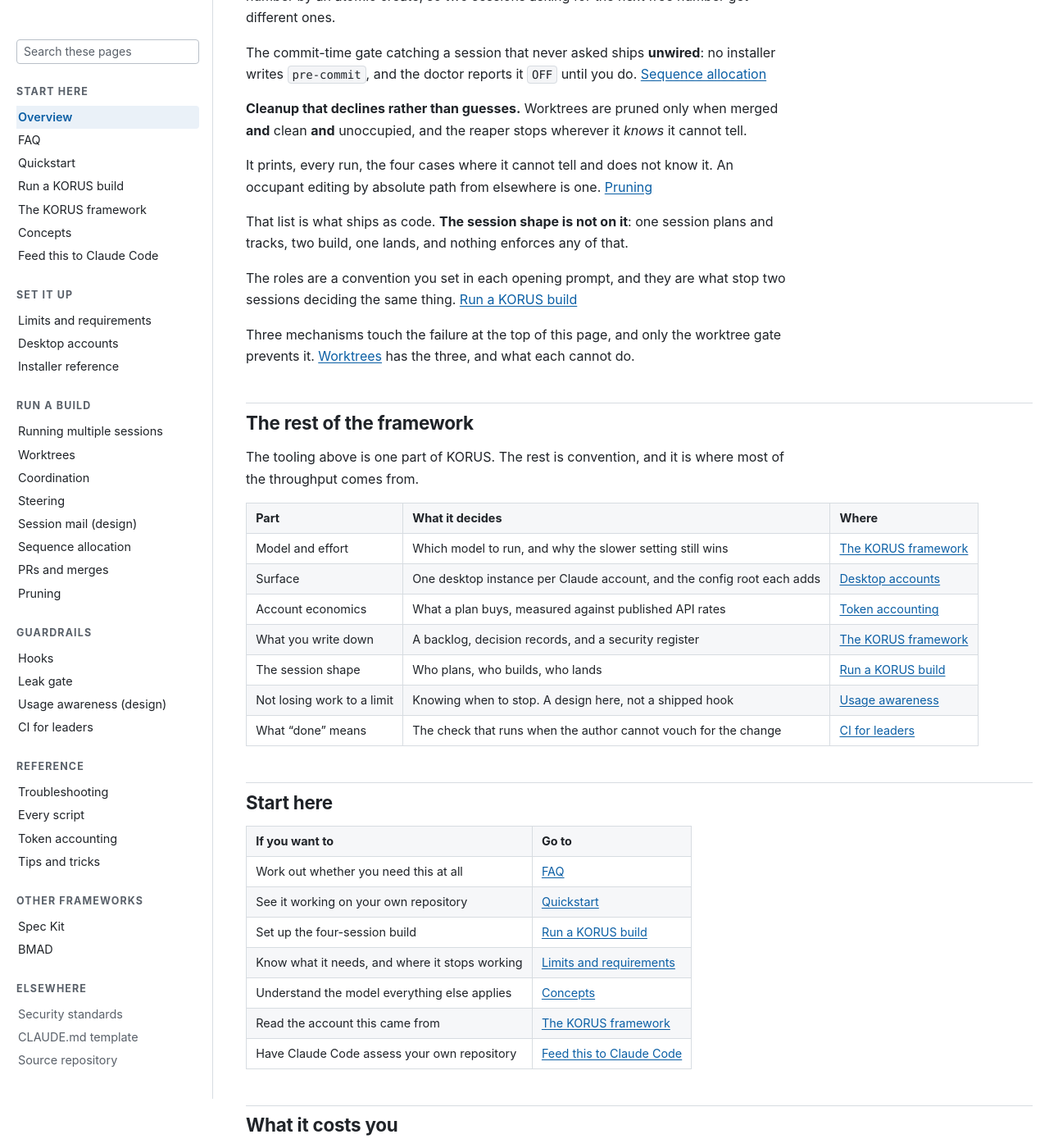
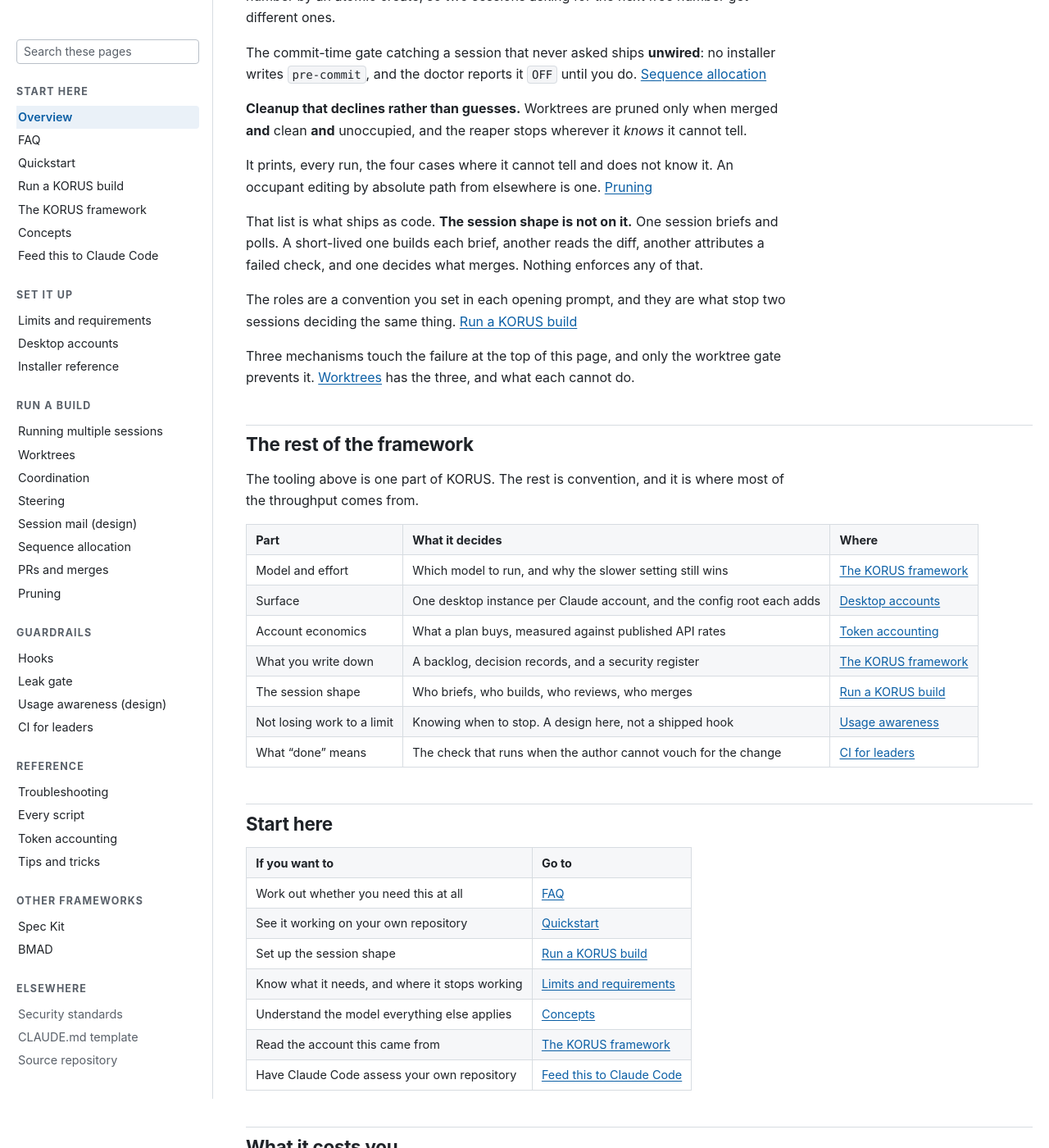
Before and after one commit to wshallwshall/claude-multisession, a Jekyll site: the page built from docs/index.md, in a window 1280 px wide and 1400 px high, scrolled down 2509 px. Shown: the whole window at 82% size. Built offline with Jekyll 4.4.1, drawn with Linux system fonts in a browser that asks for light colours.

Commit message:
docs: correct the landing page and regenerate the Word copy, which the last commit left red
TWO DEFECTS A COMPLETENESS CRITIC FOUND AFTER e018000 LANDED. Both were
reported by verifiers before that commit and neither was acted on, which is the
failure the critic exists to catch.

THE LANDING PAGE STILL SOLD THE RETIRED SHAPE. docs/index.md is the site's front
door and it described one session planning, two building and one landing, in
three live routes: the prose at line 123, the reading-order row at 143, and the
"Start here" cell at 153 naming "the four-session build".

WHY EVERY SEARCH MISSED IT. The survey needle was retired seat NAMES, and
index.md names none. A verifier did try, and searched "four-concurrent",
"Four Concurrent" and "four concurrent", getting zero across docs/. The actual
string is "four-session". That zero came from the wrong spelling and was
reported as evidence of cleanliness. A zero is a fact about the spelling you
searched, so this commit prints the needle beside each sweep.

THE WORD COPY WAS STALE AND THE BUILD WAS RED. docs/word/KORUS.docx is offered
to readers from KORUS.md as a download, and it still carried seven Dispatcher
references, an ASVS monitor session and "four sessions". No text search over
tracked files can see inside it, which is why no triage agent found it.
tests/test_word_copy_tracks_the_markdown.py exists for exactly this and was
failing at e018000. Regenerated with the command the test names, on pandoc 3.10,
which is the version the copy was verified against. The rebuilt file carries
zero Dispatcher references.

ONE PROSE FIX ON MYSELF. The first version of the line 123 replacement was a
single 32-word sentence, and tests/test_prose_rules_hold.py caught it at 59
long sentences against a baseline of 58. Split into two. The suite is 200
passed and the ASCII gate exits 0 over 119 files.

```diff
--- a/docs/index.md
+++ b/docs/index.md
@@ -120,8 +120,9 @@
 It prints, every run, the four cases where it cannot tell and does not know it. An occupant editing
 by absolute path from elsewhere is one. [Pruning](PRUNING.md)
 
-That list is what ships as code. **The session shape is not on it**: one session plans and tracks,
-two build, one lands, and nothing enforces any of that.
+That list is what ships as code. **The session shape is not on it.** One session briefs and
+polls. A short-lived one builds each brief, another reads the diff, another attributes a failed
+check, and one decides what merges. Nothing enforces any of that.
 
 The roles are a convention you set in each opening prompt, and they are what stop two sessions
 deciding the same thing. [Run a KORUS build](KORUS-BUILD.md)
@@ -140,7 +141,7 @@
 | Surface | One desktop instance per Claude account, and the config root each adds | [Desktop accounts](DESKTOP-ACCOUNTS.md) |
 | Account economics | What a plan buys, measured against published API rates | [Token accounting](TOKEN-ACCOUNTING.md) |
 | What you write down | A backlog, decision records, and a security register | [The KORUS framework](KORUS.md) |
-| The session shape | Who plans, who builds, who lands | [Run a KORUS build](KORUS-BUILD.md) |
+| The session shape | Who briefs, who builds, who reviews, who merges | [Run a KORUS build](KORUS-BUILD.md) |
 | Not losing work to a limit | Knowing when to stop. A design here, not a shipped hook | [Usage awareness](USAGE-AWARENESS.md) |
 | What "done" means | The check that runs when the author cannot vouch for the change | [CI for leaders](CI-FOR-LEADERS.md) |
 
@@ -150,7 +151,7 @@
 |---|---|
 | Work out whether you need this at all | [FAQ](FAQ.md) |
 | See it working on your own repository | [Quickstart](QUICKSTART.md) |
-| Set up the four-session build | [Run a KORUS build](KORUS-BUILD.md) |
+| Set up the session shape | [Run a KORUS build](KORUS-BUILD.md) |
 | Know what it needs, and where it stops working | [Limits and requirements](LIMITS.md) |
 | Understand the model everything else applies | [Concepts](CONCEPTS.md) |
 | Read the account this came from | [The KORUS framework](KORUS.md) |
```
Also changed, not shown: 1 other file.
